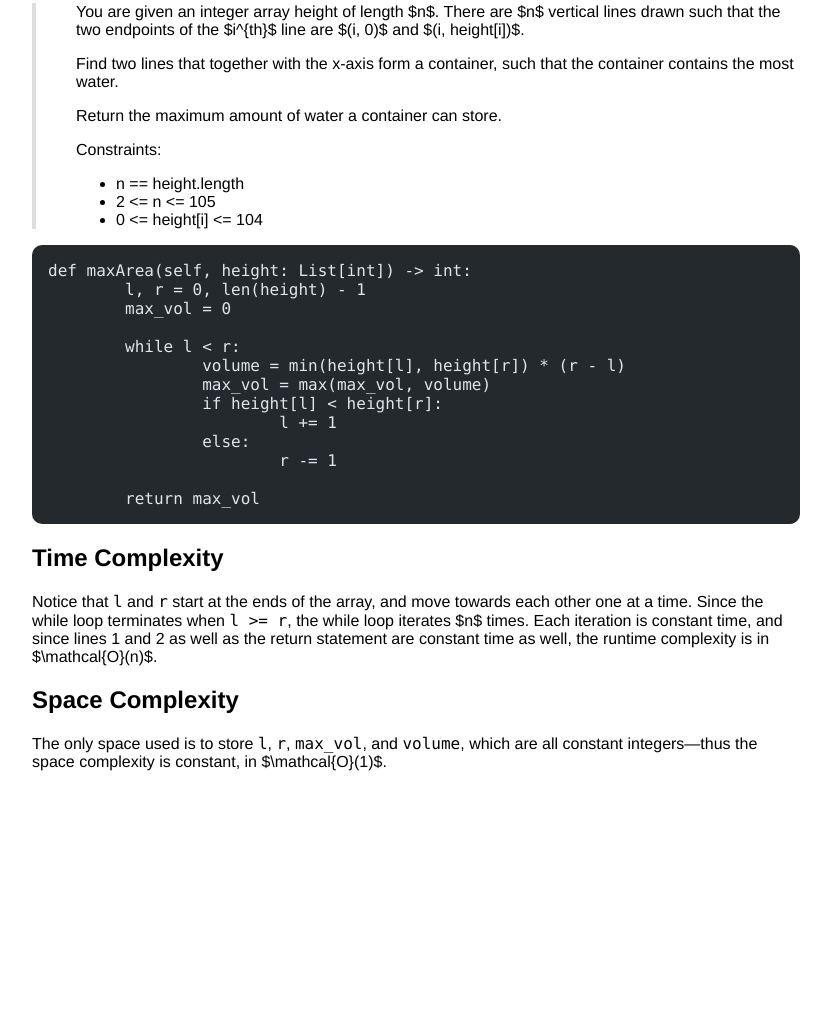
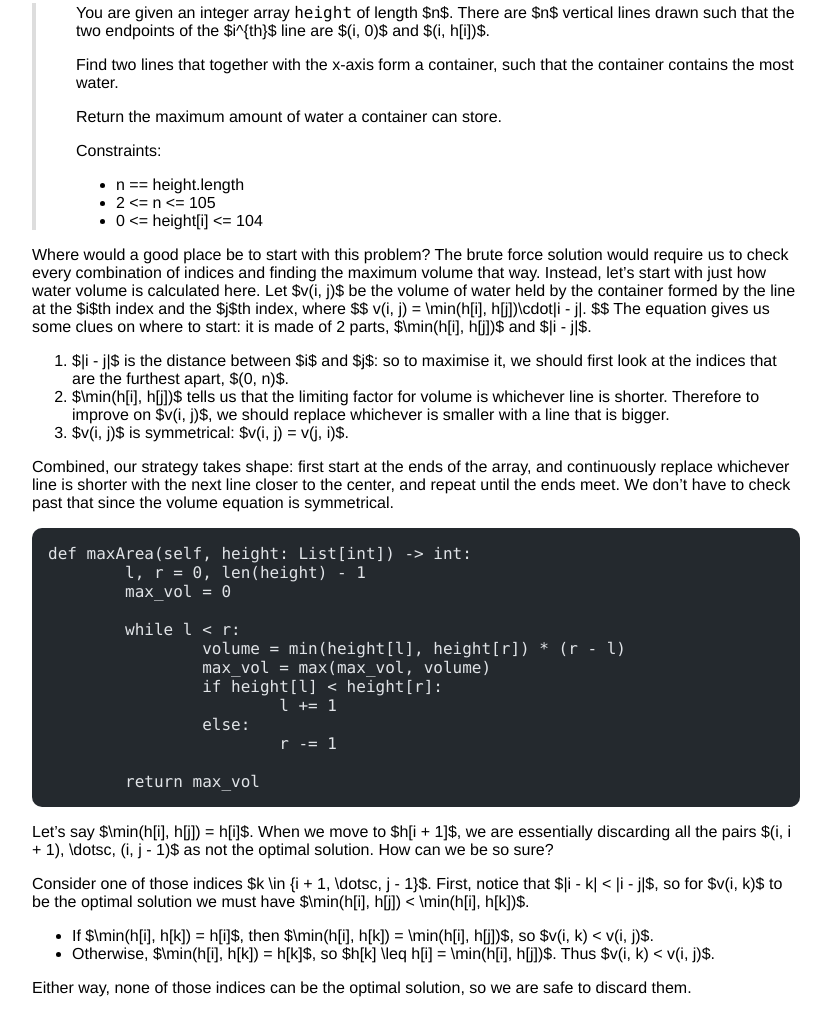
Before and after one commit to taml5/taml5.github.io, an Astro site: page /leetcode/arrays/11 in a window 1280 px wide. Shown: the part 181-1195 px from the top of the page, without its empty margins (224-1055 px from the left). Before the commit the page ends 1000 px from the top, so only its background shows below. Built offline with nearby package versions, Linux system fonts and the light colour scheme; Astro itself is replaced by a stand-in of ours; some packages are replaced by stand-ins of ours; code samples lack their colours.

Commit message:
Improve writeups for #11 and #121

````diff
--- a/src/pages/leetcode/arrays/11.md
+++ b/src/pages/leetcode/arrays/11.md
@@ -4,7 +4,7 @@ layout: ../../../layouts/Leetcode.astro
 
 # 11. Container With Most Water
 
-> You are given an integer array height of length $n$. There are $n$ vertical lines drawn such that the two endpoints of the $i^{th}$ line are $(i, 0)$ and $(i, height[i])$.
+> You are given an integer array `height` of length $n$. There are $n$ vertical lines drawn such that the two endpoints of the $i^{th}$ line are $(i, 0)$ and $(i, h[i])$.
 >
 > Find two lines that together with the x-axis form a container, such that the container contains the most water.
 >
@@ -15,6 +15,17 @@ layout: ../../../layouts/Leetcode.astro
 >  - 2 <= n <= 105
 >  - 0 <= height[i] <= 104
 
+Where would a good place be to start with this problem? The brute force solution would require us to check every combination of indices and finding the maximum volume that way. Instead, let's start with just how water volume is calculated here. Let $v(i, j)$ be the volume of water held by the container formed by the line at the $i$th index and the $j$th index, where
+$$
+v(i, j) = \min(h[i], h[j])\cdot|i - j|.
+$$
+The equation gives us some clues on where to start: it is made of 2 parts, $\min(h[i], h[j])$ and $|i - j|$.
+
+1. $|i - j|$ is the distance between $i$ and $j$: so to maximise it, we should first look at the indices that are the furthest apart, $(0, n)$.
+2. $\min(h[i], h[j])$ tells us that the limiting factor for volume is whichever line is shorter. Therefore to improve on $v(i, j)$, we should replace whichever is smaller with a line that is bigger.
+3. $v(i, j)$ is symmetrical: $v(i, j) = v(j, i)$.
+
+Combined, our strategy takes shape: first start at the ends of the array, and continuously replace whichever line is shorter with the next line closer to the center, and repeat until the ends meet. We don't have to check past that since the volume equation is symmetrical.
 
 ```python
 def maxArea(self, height: List[int]) -> int:
@@ -32,6 +43,15 @@ def maxArea(self, height: List[int]) -> int:
 	return max_vol
 ```
 
+Let's say $\min(h[i], h[j]) = h[i]$. When we move to $h[i + 1]$, we are essentially discarding all the pairs $(i, i + 1), \dotsc, (i, j - 1)$ as not the optimal solution. How can we be so sure?
+
+Consider one of those indices $k \in \{i + 1, \dotsc, j - 1\}$. First, notice that $|i - k| < |i - j|$, so for $v(i, k)$ to be the optimal solution we must have $\min(h[i], h[j]) < \min(h[i], h[k])$.
+
+- If $\min(h[i], h[k]) = h[i]$, then $\min(h[i], h[k]) = \min(h[i], h[j])$, so $v(i, k) < v(i, j)$.
+- Otherwise, $\min(h[i], h[k]) = h[k]$, so $h[k] \leq h[i] = \min(h[i], h[j])$. Thus $v(i, k) < v(i, j)$.
+
+Either way, none of those indices can be the optimal solution, so we are safe to discard them.
+
 ## Time Complexity
 Notice that `l` and `r` start at the ends of the array, and move towards each other one at a time. Since the while loop terminates when `l >= r`, the while loop iterates $n$ times. Each iteration is constant time, and since lines 1 and 2 as well as the return statement are constant time as well, the runtime complexity is in $\mathcal{O}(n)$.
 ## Space Complexity
````
Also changed, not shown: src/pages/leetcode/arrays/121.md (+4 -1 lines).
